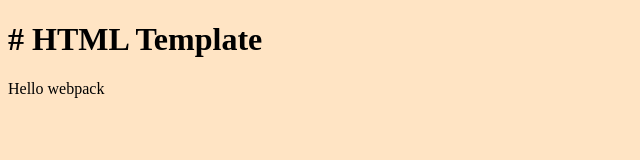
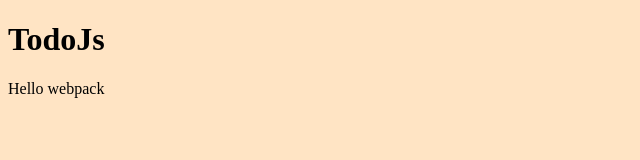
Before and after one commit to od-c0d3r/TodoListJs, a website built with webpack: page src/index.html in a window 1280 px wide. Shown: the whole page, without its empty margins (0-640 px from the left). Built offline with nearby package versions, Linux system fonts and the light colour scheme.

```diff
--- a/src/index.html
+++ b/src/index.html
@@ -1,11 +1,19 @@
 <!DOCTYPE html>
 <html lang="en">
+
 <head>
     <meta charset="UTF-8">
     <meta name="viewport" content="width=device-width, initial-scale=1.0">
     <title>Html template</title>
 </head>
+
 <body>
-    <h1># HTML Template</h1>
+    <main id="app">
+        <h1>TodoJs</h1>
+        <ul id="list">
+
+        </ul>
+    </main>
 </body>
+
 </html>
--- a/src/index.js
+++ b/src/index.js
@@ -2,9 +2,9 @@
 import './style.css';
 
 function component() {
-    const element = document.createElement('div');
-    element.innerHTML = _.join(['Hello', 'webpack'], ' ');
-    return element;
+  const element = document.createElement('div');
+  element.innerHTML = _.join(['Hello', 'webpack'], ' ');
+  return element;
 }
 
 document.body.appendChild(component());
--- a/src/style.css
+++ b/src/style.css
@@ -1,3 +1,3 @@
 body {
-    background-color: bisque;
+  background-color: bisque;
 }
```
Also changed, not shown: package.json (+9 -0 lines), webpack.config.js (indentation only).
